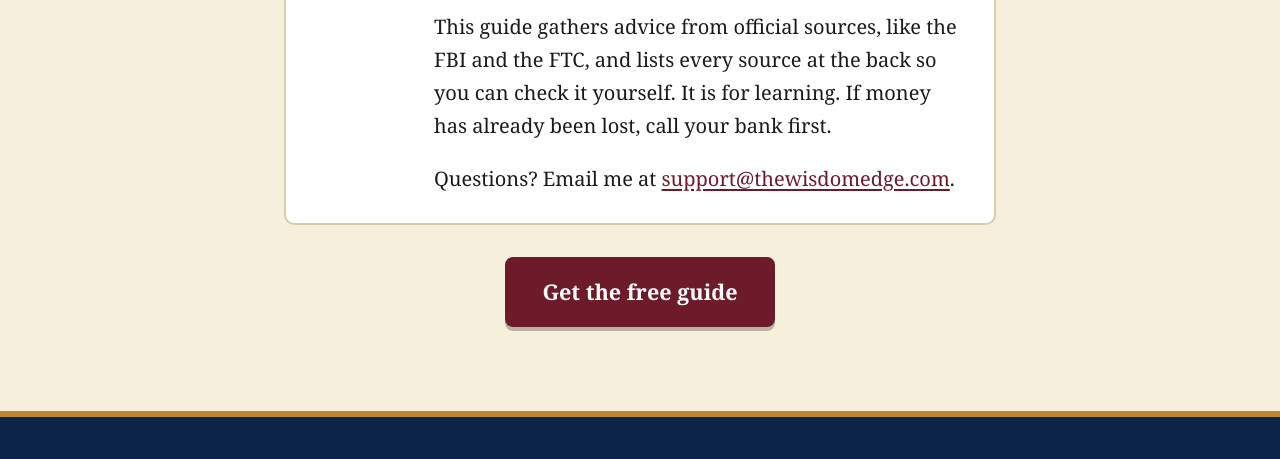
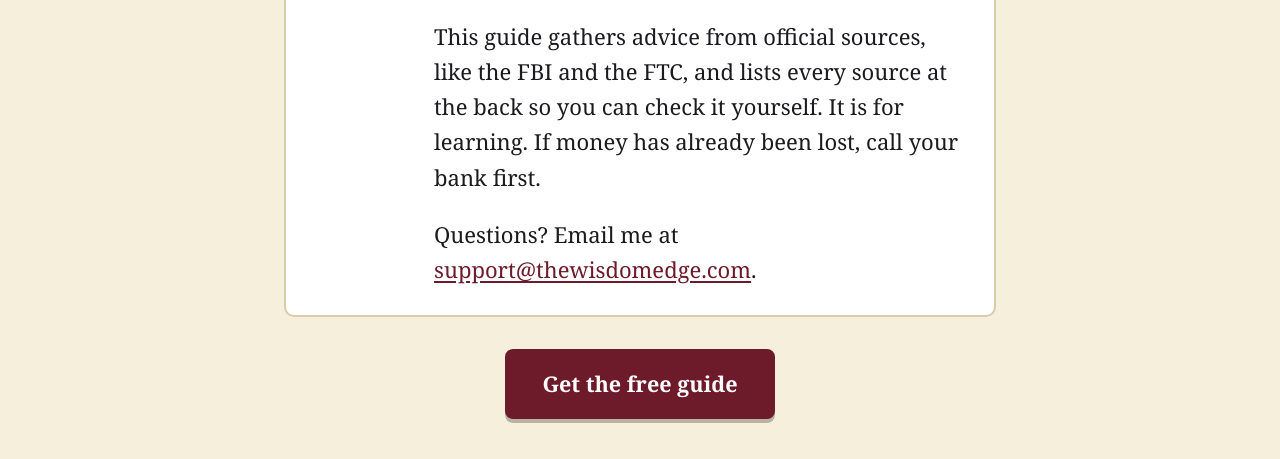
Before and after one commit to hippurkey/thewisdomedge, a plain HTML site: page scam-shield/index.html in a window 1280 px wide. Shown: the part 2777-3236 px from the top of the page. Drawn offline with Linux system fonts and the light colour scheme.

Commit message:
Larger bio text on Scam Shield page

```diff
--- a/style.css
+++ b/style.css
@@ -163,6 +163,7 @@ section[id]{scroll-margin-top:84px}
 .ss-bio{display:flex;gap:24px;align-items:flex-start;background:#fff;border:2px solid #d9cca8;border-top:6px solid var(--gold);border-radius:10px;padding:28px;margin-bottom:2rem}
 .ss-bio img{border-radius:50%;border:2px solid var(--gold);flex:none}
 .ss-bio p:last-child{margin-bottom:0}
+.ss-bio p{font-size:22px;line-height:1.6}
 .ss-thanks .card{max-width:460px;margin:24px auto 0;text-align:center}
 .ss-cover-sm{width:220px;margin:0 auto 24px}
 .ss-next{background:var(--cream)}
```
